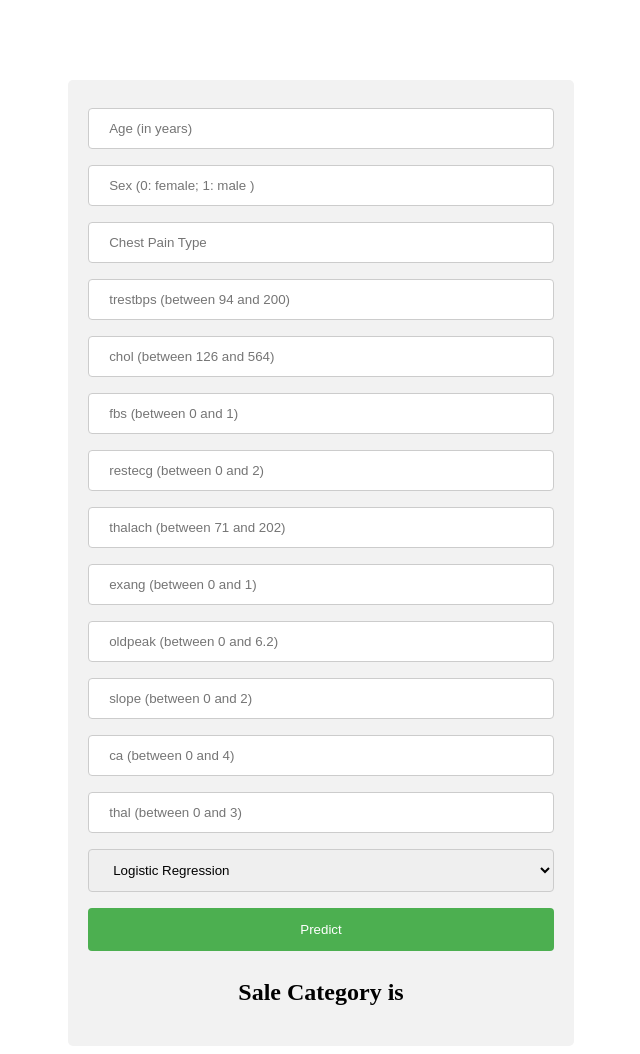
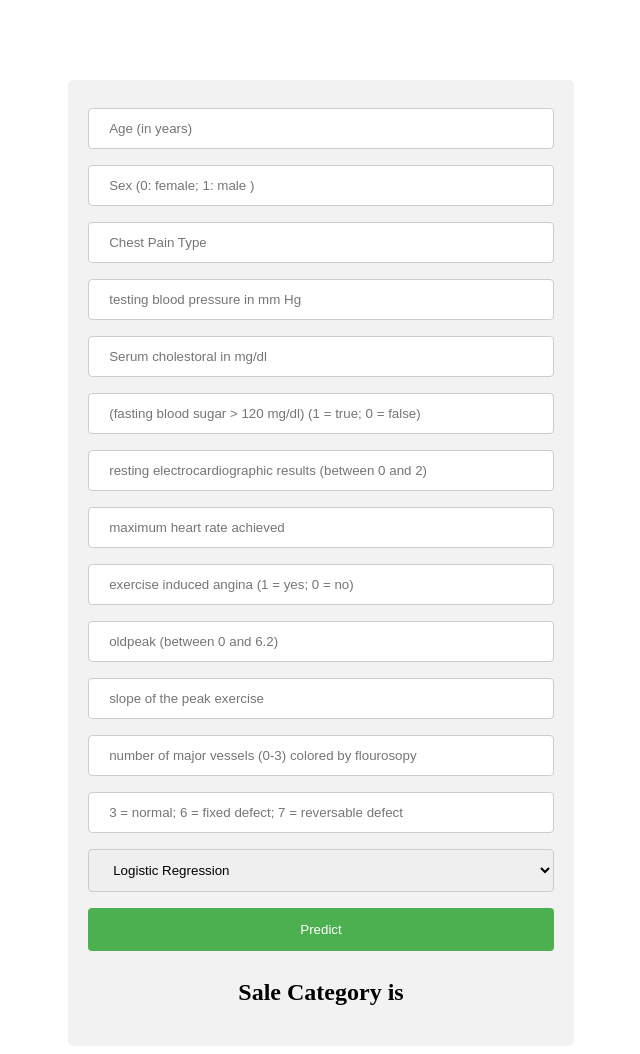
Before and after one commit to Isamaoz/CE888_New_Repository, a Flask app: page / in a window 1280 px wide. Shown: the whole page, without its empty margins (319-959 px from the left). Run offline with Flask 2, Linux system fonts and the light colour scheme; parts of the project's set-up code (start-up, migrations or seed data) failed here and were passed over.

Commit message:
Update home.html
Changed original inputs for the ones in the Heart Disease UCI dataset

```diff
--- a/templates/home.html
+++ b/templates/home.html
@@ -55,34 +55,34 @@ div {
     <input type="number" id="cp" name="cp" placeholder="Chest Pain Type" min="0" max="3" step="1" required>
 
     <label for="trestbps"></label>
-    <input type="number" id="trestbps" name="trestbps" placeholder="trestbps (between 94 and 200)" min="94" max="200"  step="1" required>
+    <input type="number" id="trestbps" name="trestbps" placeholder="testing blood pressure in mm Hg" min="94" max="200"  step="1" required>
 
     <label for="chol"></label>
-    <input type="number" id="chol" name="chol" placeholder="chol (between 126 and 564)" min="126" max="564" step="1" required>
+    <input type="number" id="chol" name="chol" placeholder="Serum cholestoral in mg/dl" min="126" max="564" step="1" required>
 
     <label for="fbs"></label>
-    <input type="number" id="fbs" name="fbs" placeholder="fbs (between 0 and 1)" min="0" max="1" step="1" required>
+    <input type="number" id="fbs" name="fbs" placeholder="(fasting blood sugar > 120 mg/dl) (1 = true; 0 = false)" min="0" max="1" step="1" required>
 
     <label for="restecg"></label>
-    <input type="number" id="restecg" name="restecg" placeholder="restecg (between 0 and 2)" min="0" max="2" step="1" required>
+    <input type="number" id="restecg" name="restecg" placeholder="resting electrocardiographic results (between 0 and 2)" min="0" max="2" step="1" required>
 
     <label for="thalach"></label>
-    <input type="number" id="thalach" name="thalach" placeholder="thalach (between 71 and 202)" min="71" max="202" step="1" required>
+    <input type="number" id="thalach" name="thalach" placeholder="maximum heart rate achieved" min="71" max="202" step="1" required>
 
     <label for="exang"></label>
-    <input type="number" id="exang" name="exang" placeholder="exang (between 0 and 1)" min="0" max="1" step="1" required>
+    <input type="number" id="exang" name="exang" placeholder="exercise induced angina (1 = yes; 0 = no)" min="0" max="1" step="1" required>
 
     <label for="oldpeak"></label>
     <input type="number" id="oldpeak" name="oldpeak" placeholder="oldpeak (between 0 and 6.2)" min="0" max="6.2" step="0.1" required>
 
     <label for="slope"></label>
-    <input type="number" id="slope" name="slope" placeholder="slope (between 0 and 2)" min="0" max="2" step="1" required>
+    <input type="number" id="slope" name="slope" placeholder="slope of the peak exercise" min="0" max="2" stepslope of the peak exercise="1" required>
 
     <label for="ca"></label>
-    <input type="number" id="ca" name="ca" placeholder="ca (between 0 and 4)" min="0" max="4" step="1" required>
+    <input type="number" id="ca" name="ca" placeholder="number of major vessels (0-3) colored by flourosopy" min="0" max="4" step="1" required>
 
     <label for="thal"></label>
-    <input type="number" id="thal" name="thal" placeholder="thal (between 0 and 3)" min="0" max="3" step="1" required>
+    <input type="number" id="thal" name="thal" placeholder="3 = normal; 6 = fixed defect; 7 = reversable defect" min="0" max="3" step="1" required>
     <select name="req_model">
     <option value="Logistic">Logistic Regression</option>
     <option value="RandomForest">Random Forest</option>
```
